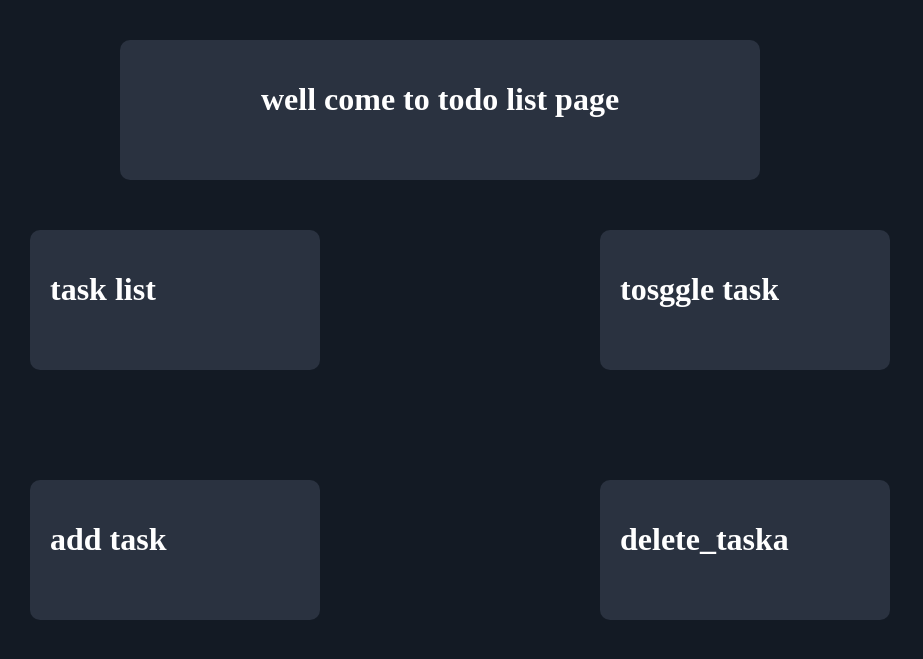
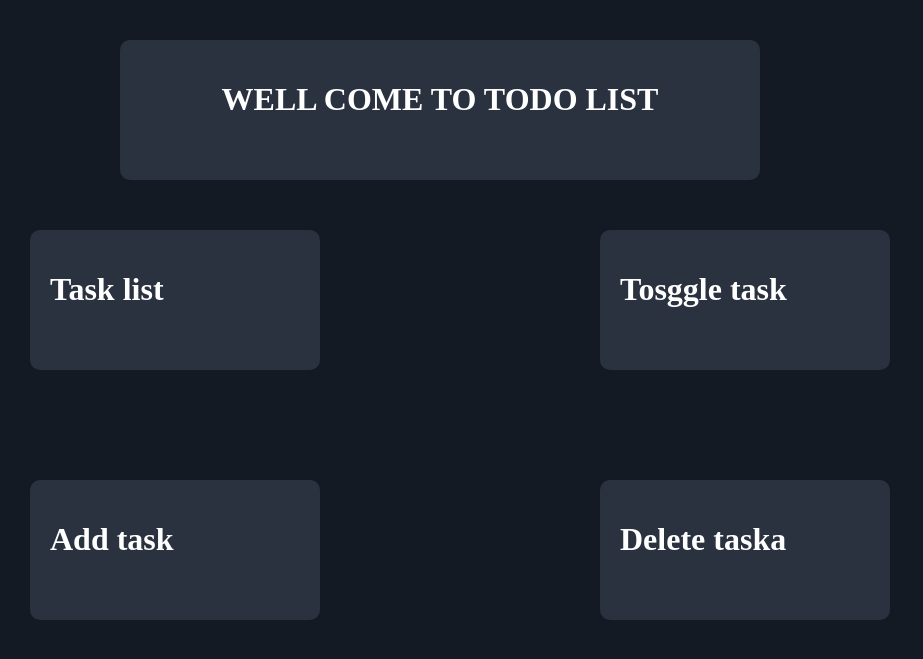
Before and after one commit to gedeno/TO_do_list, a Django app: template TO_do/template/TO_do/fronnt.html in a window 1280 px wide. Shown: the top 659 px of the page, without its empty margins (0-923 px from the left). Run offline with Django 5.2, Linux system fonts and the light colour scheme; the template is opened without the code that fills it, so the values that code supplies are empty.

Commit message:
small edition

```diff
--- a/TO_do/template/TO_do/fronnt.html
+++ b/TO_do/template/TO_do/fronnt.html
@@ -70,24 +70,24 @@
 </head>
 <body>
   <div class="main">
-    <h1 class="head">well come to todo list page </h1>
+    <h1 class="head">WELL COME TO TODO LIST</h1>
   </div >
 
   <div class="form1">
-   <h1>task list</h1>
+   <h1>Task list</h1>
   </div>
 
   <div class="form2">
-  <h1>add task</h1>
+  <h1>Add task</h1>
   </div>
 
   </div>
   <div class="form3">
-    <h1>tosggle task</h1>
+    <h1>Tosggle task</h1>
   </div >
 
   <div class="form4">
-    <h1>delete_taska</h1>
+    <h1>Delete taska</h1>
   </div >
 
 </body>
```
